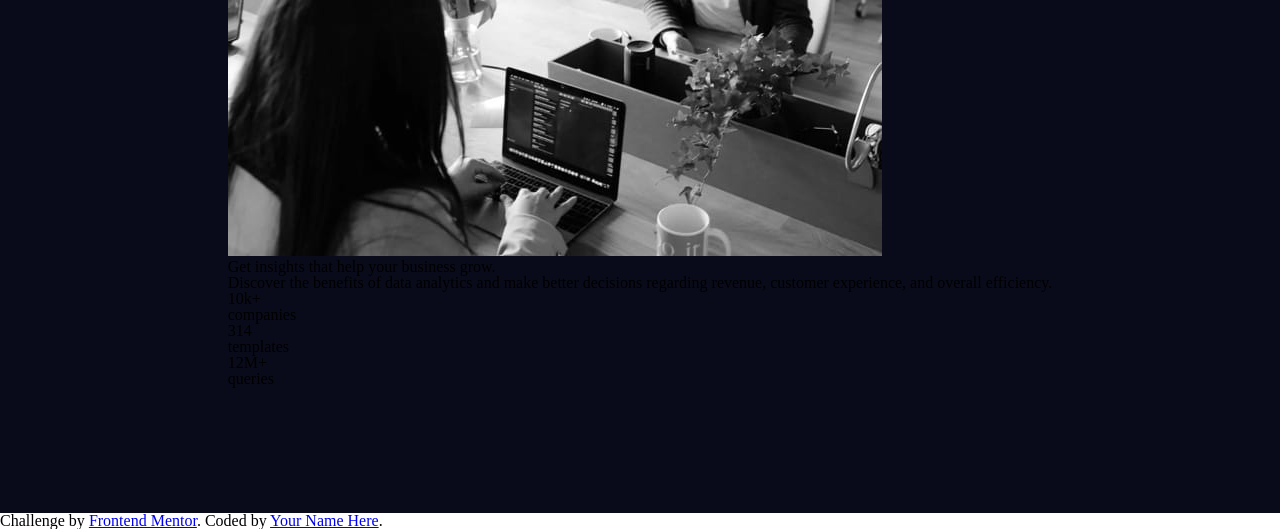
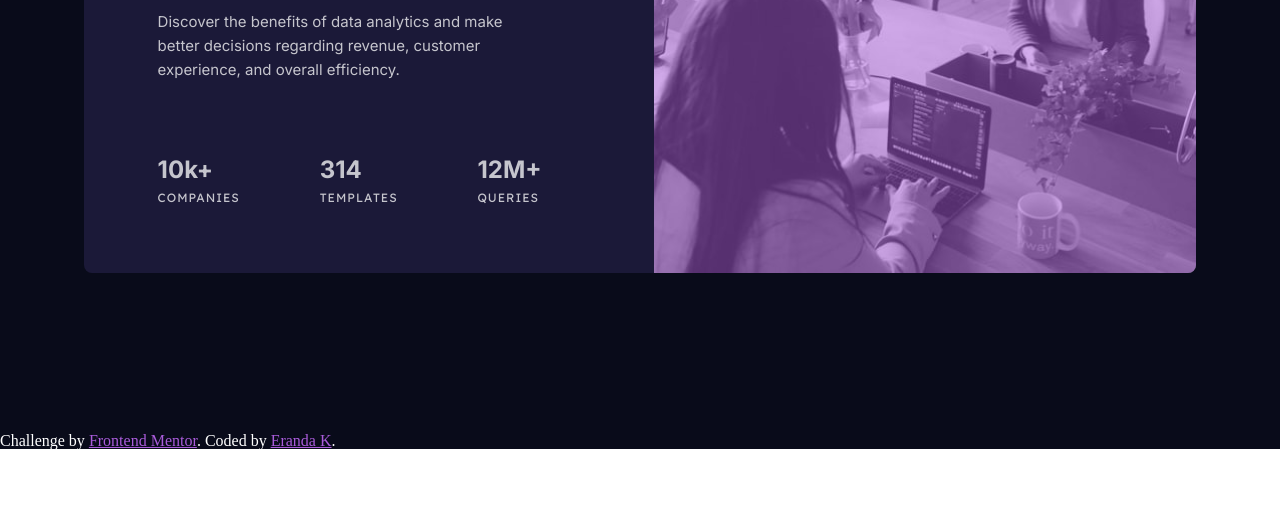
Before and after one commit to erandakarachchi/-f-Projects-HTML-stats-preview-card-component-fe, a plain HTML site: page index.html in a window 1280 px wide. Shown: the part 351-880 px from the top of the page. After the commit the page ends 800 px from the top, so only its background shows below. Drawn offline with Linux system fonts and the light colour scheme.

Commit message:
added styles for desktop

```diff
--- a/index.css
+++ b/index.css
@@ -11,15 +11,120 @@
   --font-lexend: "Lexend Deca", sans-serif;
 }
 
+/* This will hide the content visually but available for screen readers */
+.sr-only:not(:focus):not(:active) {
+  clip: rect(0 0 0 0);
+  clip-path: inset(50%);
+  height: 1px;
+  overflow: hidden;
+  position: absolute;
+  white-space: nowrap;
+  width: 1px;
+}
+
 .container {
   display: flex;
   min-height: 100vh;
-  padding: 2rem 0rem;
   background-color: var(--very-dark-blue);
   justify-content: center;
   align-items: center;
 }
 
+@media only screen and (min-width: 600px) {
+  .card {
+    width: 69.5rem;
+    height: 28rem;
+    background-color: var(--dark-saturated-blue);
+    display: flex;
+    flex-direction: row-reverse;
+    border-radius: 0.5rem;
+  }
+
+  .image-container {
+    font-size: 0px;
+    line-height: 0;
+    flex: 1;
+    position: relative;
+  }
+
+  .image-desktop {
+    max-width: 38rem;
+    border-top-right-radius: 0.5rem;
+    border-bottom-right-radius: 0.5rem;
+    height: 100%;
+  }
+
+  .image-mobile {
+    display: none;
+  }
+
+  .image-overlay {
+    width: 100%;
+    height: 100%;
+    border-top-right-radius: 0.5rem;
+    border-bottom-right-radius: 0.5rem;
+    background-color: var(--soft-violet);
+    opacity: 0.5;
+    position: absolute;
+    top: 0;
+    left: 0;
+  }
+
+  .content-container {
+    padding: 4.65rem 7rem 5rem 4.6rem;
+    flex: 1;
+  }
+
+  .title {
+    font-size: 2.225rem;
+    line-height: 1.2;
+    font-family: var(--font-inter);
+    font-weight: 700;
+    color: var(--transparent-white-heading);
+  }
+
+  .title-position {
+    margin-top: 0.5rem;
+  }
+
+  .highlight-text {
+    color: var(--soft-violet);
+  }
+
+  .description {
+    font-size: 0.9375rem;
+    font-family: var(--font-inter);
+    font-weight: 400;
+    margin-top: 1.563rem;
+    word-spacing: 0px;
+    line-height: 1.6;
+    color: var(--transparent-white);
+  }
+
+  .stat-container {
+    display: flex;
+    flex-direction: row;
+    margin-top: 4.75rem;
+    justify-content: space-between;
+  }
+
+  .stat-value {
+    font-size: 1.5rem;
+    font-family: var(--font-inter);
+    font-weight: 700;
+    color: var(--transparent-white-heading);
+  }
+
+  .stat-text {
+    font-size: 0.75rem;
+    margin-top: 0.625rem;
+    font-family: var(--font-lexend);
+    text-transform: uppercase;
+    letter-spacing: 1px;
+    color: var(--transparent-white);
+    font-weight: 400;
+  }
+}
 
 @media only screen and (max-width: 600px) {
   .card {
@@ -33,12 +138,17 @@
     position: relative;
   }
 
-  .image {
+  .image-mobile {
     width: 100%;
     border-top-left-radius: 0.5rem;
     border-top-right-radius: 0.5rem;
     display: inherit;
   }
+
+  .image-desktop {
+    display: none;
+  }
+
   .image-overlay {
     width: 100%;
     height: 100%;
@@ -107,3 +217,13 @@
     margin-top: 2.125rem;
   }
 }
+
+.attribution {
+  position: absolute;
+  bottom: 0px;
+  color: white;
+}
+
+a{
+  color: var(--soft-violet);
+}
--- a/index.html
+++ b/index.html
@@ -13,11 +13,13 @@
 
 <body>
   <main>
+    <h1 class="sr-only">Stats preview card component</h1>
     <div class="container">
       <div class="card">
 
         <div class="image-container">
-          <img src="./images/image-header-mobile.jpg" alt="header image" class="image" />
+          <img src="./images/image-header-mobile.jpg" alt="header image" class="image-mobile" />
+          <img src="./images/image-header-desktop.jpg" alt="header image" class="image-desktop" />
           <div class="image-overlay"></div>
         </div>
 
@@ -28,23 +30,32 @@
             experience, and overall efficiency.
           </p>
           <div class="stat-container">
+            <div>
               <p class="stat-value">10k+</p>
               <p class="stat-text"> companies </p>
+            </div>
+            <div>
               <p class="stat-value stat-margin-top ">314</p>
               <p class="stat-text"> templates </p>
+            </div>
+            <div>
               <p class="stat-value stat-margin-top ">12M+</p>
               <p class="stat-text"> queries </p>
+            </div>
+
           </div>
         </div>
 
       </div>
+
+    </div>
+    <div class="attribution">
+      Challenge by <a href="https://www.frontendmentor.io?ref=challenge" target="_blank">Frontend Mentor</a>.
+      Coded by <a href="https://github.com/erandakarachchi">Eranda K</a>.
     </div>
   </main>
   <footer>
-    <div class="attribution">
-      Challenge by <a href="https://www.frontendmentor.io?ref=challenge" target="_blank">Frontend Mentor</a>.
-      Coded by <a href="#">Your Name Here</a>.
-    </div>
+
   </footer>
 </body>
 
```
Lines whose indentation alone changed are shown as unchanged.
